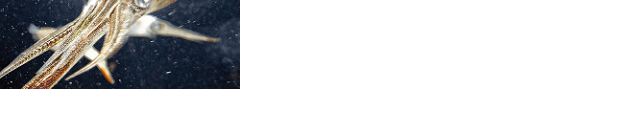
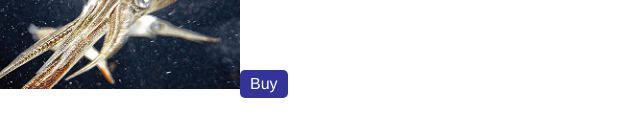
Before and after one commit to jeffbcross/fish-posters, an Angular app: page /fish/0 in a window 1280 px wide. Shown: the part 171-308 px from the top of the page, without its empty margins (0-640 px from the left). Built offline with nearby package versions, Linux system fonts and the light colour scheme.

Commit message:
STEP 6: Create reusable button component

```diff
--- a/src/app/app.module.ts
+++ b/src/app/app.module.ts
@@ -8,12 +8,14 @@ import { AppComponent } from './app.component';
 import { FishListComponent } from './fish-list/fish-list.component';
 import { FishDetailComponent } from './fish-detail/fish-detail.component';
 import { ProductsService } from 'app/products.service';
+import { ButtonComponent } from './button/button.component';
 
 @NgModule({
   declarations: [
     AppComponent,
     FishListComponent,
-    FishDetailComponent
+    FishDetailComponent,
+    ButtonComponent
   ],
   imports: [
     BrowserModule,
--- /dev/null
+++ b/src/app/button/button.component.html
@@ -0,0 +1 @@
+{{text}}
--- /dev/null
+++ b/src/app/button/button.component.scss
@@ -0,0 +1,11 @@
+:host {
+  display: inline-block;
+  background: #339;
+  color: white;
+  padding: 5px 10px;
+  border-radius: 5px;
+
+  &:hover {
+    background: #69f;
+  }
+}
--- /dev/null
+++ b/src/app/button/button.component.ts
@@ -0,0 +1,15 @@
+import { Component, OnInit, Input } from '@angular/core';
+
+@Component({
+  selector: 'app-button',
+  templateUrl: './button.component.html',
+  styleUrls: ['./button.component.scss']
+})
+export class ButtonComponent implements OnInit {
+  @Input() text: string;
+
+  constructor() { }
+
+  ngOnInit() {
+  }
+}
--- a/src/app/fish-detail/fish-detail.component.html
+++ b/src/app/fish-detail/fish-detail.component.html
@@ -1,4 +1,5 @@
 <div *ngIf="product$ | async as product">
   <h1 class="title">{{product.name}}</h1>
   <img [src]="product.pic" [alt]="product.name + ' preview'">
+  <app-button [text]="'Buy'"></app-button>
 </div>
```
Also changed, not shown: 2 other files (tests, documents, lock files or other folders).
